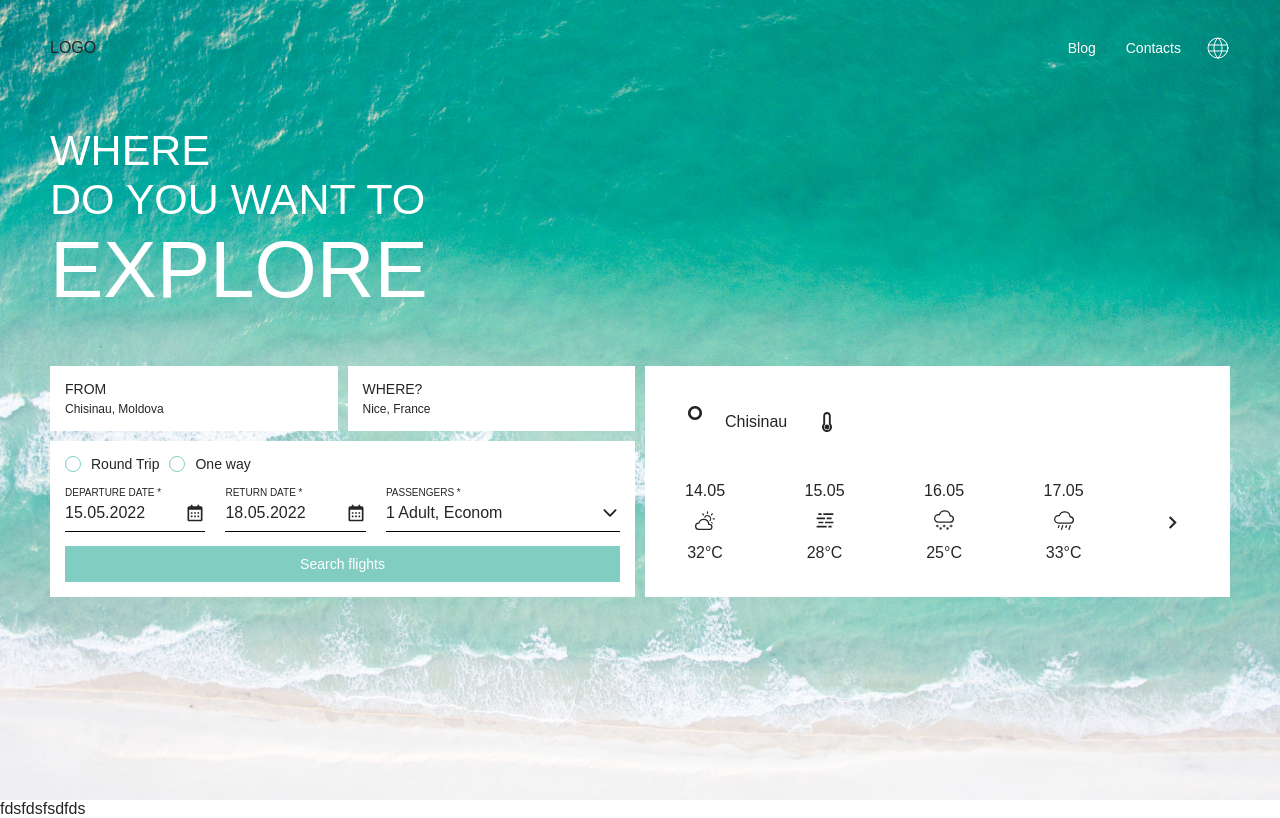
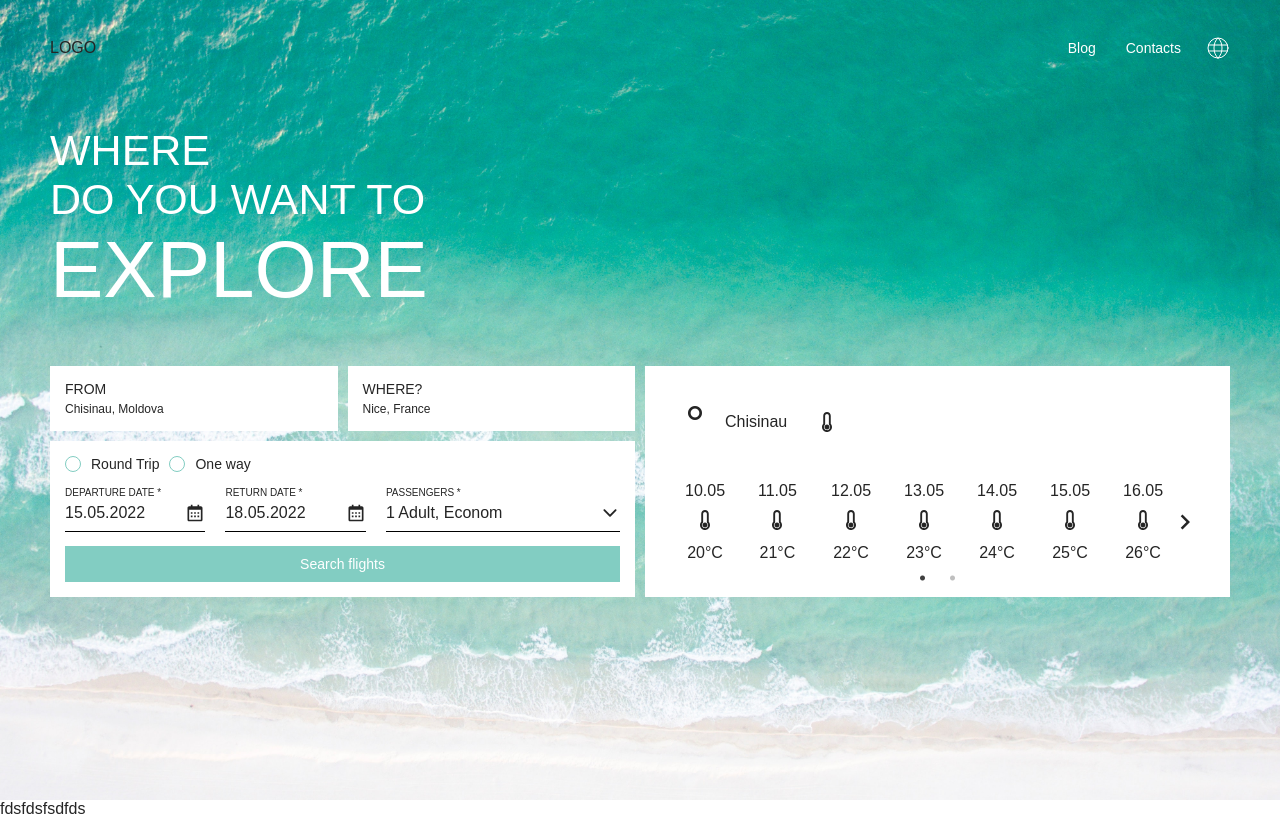
Before and after one commit to himik831/fly, a React (Create React App) app: page / in a window 1280 px wide. Built offline with nearby package versions, Linux system fonts and the light colour scheme; no server answers.

Commit message:
[refactor] weather module

```diff
--- a/package.json
+++ b/package.json
@@ -15,6 +15,8 @@
     "react-dom": "^18.2.0",
     "react-icons": "^4.4.0",
     "react-scripts": "5.0.1",
+    "react-slick": "^0.29.0",
+    "slick-carousel": "^1.8.1",
     "typeface-montserrat": "^1.1.13",
     "web-vitals": "^2.1.4"
   },
--- a/src/components/App.jsx
+++ b/src/components/App.jsx
@@ -2,6 +2,8 @@ import React from "react";
 import Header from "./header/Header.tsx";
 import Body from "./body/Body";
 import "./App.css";
+import "slick-carousel/slick/slick.css";
+import "slick-carousel/slick/slick-theme.css";
 
 function App() {
   return (
--- a/src/components/header/content/Content.module.scss
+++ b/src/components/header/content/Content.module.scss
@@ -26,6 +26,7 @@ $extraBigScreen: 2500px;
 
   & .weather {
     flex: 1;
+    overflow: hidden;
   }
 }
 
--- a/src/components/header/content/weather/Weather.module.scss
+++ b/src/components/header/content/weather/Weather.module.scss
@@ -18,9 +18,7 @@ $bigScreen: 1200px;
       display: flex;
       flex: 1;
       & .weather_details {
-        flex: 15;
-        display: flex;
-        align-items: center;
+        width: 100%;
       }
       & .next {
         flex: 1;
--- a/src/components/header/content/weather/Weather.tsx
+++ b/src/components/header/content/weather/Weather.tsx
@@ -1,18 +1,75 @@
 import React from "react";
 import classes from "./Weather.module.scss";
-import { MdOutlineKeyboardArrowRight } from "react-icons/md";
 import useWindowSize from "../../../../hooks/window_size/useWindowSize";
 import CountryWeather from "./country_weather/CountryWeather.tsx";
-import WeatherDetails from "./weather_day_details/WeatherDayDetails.tsx";
 import WeatherIcon from "./weather_icons/WeatherIcon.tsx";
 import usePlaceWeather from "../../../../hooks/weather/usePlaceWeather.tsx";
+import WeatherSwipeToSlide from "./weather_swipe_to_slide/WeatherSwipeToSlide.tsx";
+
+function slidesToShow(width: number) {
+  const smallScreen = 767;
+  const bigScreen = 1200;
+  const extraBigScreen = 2500;
+  if (width <= smallScreen) {
+    return 5;
+  } else if (width < extraBigScreen && width >= smallScreen) {
+    return 7;
+  }
+  return 9;
+}
 
 export default function Weather() {
   const bigScreen = 1200;
   const [, width] = useWindowSize();
   const place: string = "Chisinau";
+  let weather = usePlaceWeather({ place: place });
 
-  const weather = usePlaceWeather({ place: place });
+  const weatherDaysObj = {
+    slidesToShow: slidesToShow(width),
+    slidesToScroll: 3,
+    days: [
+      {
+        date: "10.05",
+        temperature: "20",
+        weather_description: weather.weatherDescription,
+      },
+      {
+        date: "11.05",
+        temperature: "21",
+        weather_description: weather.weatherDescription,
+      },
+      {
+        date: "12.05",
+        temperature: "22",
+        weather_description: weather.weatherDescription,
+      },
+      {
+        date: "13.05",
+        temperature: "23",
+        weather_description: weather.weatherDescription,
+      },
+      {
+        date: "14.05",
+        temperature: "24",
+        weather_description: weather.weatherDescription,
+      },
+      {
+        date: "15.05",
+        temperature: "25",
+        weather_description: weather.weatherDescription,
+      },
+      {
+        date: "16.05",
+        temperature: "26",
+        weather_description: weather.weatherDescription,
+      },
+      {
+        date: "17.05",
+        temperature: "27",
+        weather_description: weather.weatherDescription,
+      },
+    ],
+  };
 
   return (
     <div className={classes.body}>
@@ -29,29 +86,7 @@ export default function Weather() {
         </div>
         <div className={classes.weather}>
           <div className={classes.weather_details}>
-            <WeatherDetails
-              date={"14.05"}
-              icon={<WeatherIcon type={"few clouds"} />}
-              temperature={"32"}
-            />
-            <WeatherDetails
-              date={"15.05"}
-              icon={<WeatherIcon type={'mist'} />}
-              temperature={"28"}
-            />
-            <WeatherDetails
-              date={"16.05"}
-              icon={<WeatherIcon type={"snow"} />}
-              temperature={"25"}
-            />
-            <WeatherDetails
-              date={"17.05"}
-              icon={<WeatherIcon type={"rain"} />}
-              temperature={"33"}
-            />
-          </div>
-          <div className={classes.next}>
-            <MdOutlineKeyboardArrowRight size={width >= bigScreen ? 25 : 18} />
+            <WeatherSwipeToSlide details={weatherDaysObj} />
           </div>
         </div>
       </div>
--- a/src/components/header/content/weather/weather_day_details/WeatherDayDetails.tsx
+++ b/src/components/header/content/weather/weather_day_details/WeatherDayDetails.tsx
@@ -1,7 +1,7 @@
 import React from "react";
 import classes from "./WeatherDayDetails.module.scss";
 
-export default function WeatherDetails({ date, icon, temperature }) {
+export default function WeatherDayDetails({ date, icon, temperature }) {
   return (
     <div className={classes.body}>
       <div className={classes.content}>
--- a/src/components/header/content/weather/weather_icons/WeatherIcon.tsx
+++ b/src/components/header/content/weather/weather_icons/WeatherIcon.tsx
@@ -1,42 +1,40 @@
-import { BsSun } from "react-icons/bs";
-import { BsCloudSun } from "react-icons/bs";
+import {
+  BsSun,
+  BsCloudSun,
+  BsClouds,
+  BsCloudRain,
+  BsCloudLightningRain,
+  BsCloudSnow,
+} from "react-icons/bs";
 import { AiOutlineCloud } from "react-icons/ai";
-import { BsClouds } from "react-icons/bs";
-import { BsCloudRain } from "react-icons/bs";
-import { BsCloudLightningRain } from "react-icons/bs";
-import { BsCloudSnow } from "react-icons/bs";
 import { RiMistFill } from "react-icons/ri";
 import { FaThermometerEmpty } from "react-icons/fa";
 
 import useWindowSize from "../../../../../hooks/window_size/useWindowSize";
 
+function generateIcon(Component, width) {
+  const bigScreen = 1200;
+  const extraBigScreen = 2500;
+  const smallIcon = 15,
+    bigIcon = width >= extraBigScreen ? 40 : 20;
+
+  return <Component size={width >= bigScreen ? bigIcon : smallIcon} />;
+}
+
 export default function WeatherIcon({ type }) {
   const [, width] = useWindowSize();
+  const aloha = {
+    "clear sky": BsSun,
+    "few clouds": BsCloudSun,
+    "scattered clouds": AiOutlineCloud,
+    "overcast clouds": AiOutlineCloud,
+    "broken clouds": BsClouds,
+    "shower rain": BsCloudRain,
+    rain: BsCloudRain,
+    thunderstorm: BsCloudLightningRain,
+    snow: BsCloudSnow,
+    mist: RiMistFill,
+  };
 
-  const bigScreen = 1200;
-  const extraBigScreen = 2500;
-  const smallIcon = 15, bigIcon = width >= extraBigScreen ? 40 : 20;
-
-  switch (type) {
-    case "clear sky":
-      return <BsSun size={bigIcon} />;
-    case "few clouds":
-      return <BsCloudSun size={width >= bigScreen ? bigIcon : smallIcon} />;
-    case "scattered clouds":
-      return <AiOutlineCloud size={width >= bigScreen ? bigIcon : smallIcon} />;
-    case "broken clouds":
-      return <BsClouds size={width >= bigScreen ? bigIcon : smallIcon} />;
-    case "shower rain":
-      return <BsCloudRain size={width >= bigScreen ? bigIcon : smallIcon} />;
-    case "rain":
-      return <BsCloudRain size={width >= bigScreen ? bigIcon : smallIcon} />;
-    case "thunderstorm":
-      return <BsCloudLightningRain size={width >= bigScreen ? bigIcon : smallIcon} />;
-    case "snow":
-      return <BsCloudSnow size={width >= bigScreen ? bigIcon : smallIcon} />;
-    case "mist":
-      return <RiMistFill size={width >= bigScreen ? bigIcon : smallIcon} />;
-    default:
-      return <FaThermometerEmpty size={bigIcon} />;
-  }
+  return generateIcon(aloha[type] || FaThermometerEmpty, width);
 }
--- /dev/null
+++ b/src/components/header/content/weather/weather_swipe_to_slide/WeatherSwipeToSlide.module.scss
@@ -0,0 +1,46 @@
+$bigScreen: 1200px;
+$extraBigScreen: 2500px;
+
+.body {
+  display: flex;
+  align-items: center;
+  width: 100%;
+  height: 100%;
+  & .slider {
+    width: 100%;
+    height: 100%;
+    padding-right: 30px;
+    & .button {
+      width: 20px;
+      height: 20px;
+      margin-right: 40px;
+    }
+  }
+}
+
+@media (min-width: $bigScreen) {
+  .body {
+    & .slider {
+      padding-right: 20px;
+      & .button {
+        width: 30px;
+        height: 30px;
+        margin-right: 25px;
+      }
+    }
+  }
+}
+
+@media (min-width: $extraBigScreen) {
+  .body {
+    & .slider {
+      padding-right: 20px;
+      & .button {
+        width: 40px;
+        height: 40px;
+        margin-right: 45px;
+        padding-bottom: 60px;
+      }
+    }
+  }
+}
--- /dev/null
+++ b/src/components/header/content/weather/weather_swipe_to_slide/WeatherSwipeToSlide.tsx
@@ -0,0 +1,42 @@
+import Slider from "react-slick";
+import WeatherDayDetails from "../weather_day_details/WeatherDayDetails.tsx";
+import WeatherIcon from "../weather_icons/WeatherIcon.tsx";
+import { MdOutlineKeyboardArrowRight } from "react-icons/md";
+import classes from "./WeatherSwipeToSlide.module.scss";
+
+export default function WeatherSwipeToSlide({ details }) {
+  function SampleNextArrow(props) {
+    const { className, onClick } = props;
+    return (
+      <div onClick={onClick}>
+        <MdOutlineKeyboardArrowRight
+          className={`${className} ${classes.button}`}
+        />
+      </div>
+    );
+  }
+
+  const settings = {
+    dots: true,
+    infinite: false,
+    speed: 500,
+    slidesToShow: details.slidesToShow,
+    slidesToScroll: details.slidesToScroll,
+    nextArrow: <SampleNextArrow />,
+  };
+  return (
+    <div className={classes.body}>
+      <Slider {...settings} className={classes.slider}>
+        {details.days.map((element) => {
+          return (
+            <WeatherDayDetails
+              date={element.date}
+              icon={<WeatherIcon type={element.weather_description} />}
+              temperature={element.temperature}
+            />
+          );
+        })}
+      </Slider>
+    </div>
+  );
+}
--- a/src/hooks/weather/usePlaceWeather.tsx
+++ b/src/hooks/weather/usePlaceWeather.tsx
@@ -34,6 +34,7 @@ export default function usePlaceWeather({ place }) {
           weatherDescription: json.weather[0].description,
         });
       });
+      console.log('este')
   }, []);
 
   return currentWeather;
```
Also changed, not shown: 1 other file (tests, documents, lock files or other folders).
